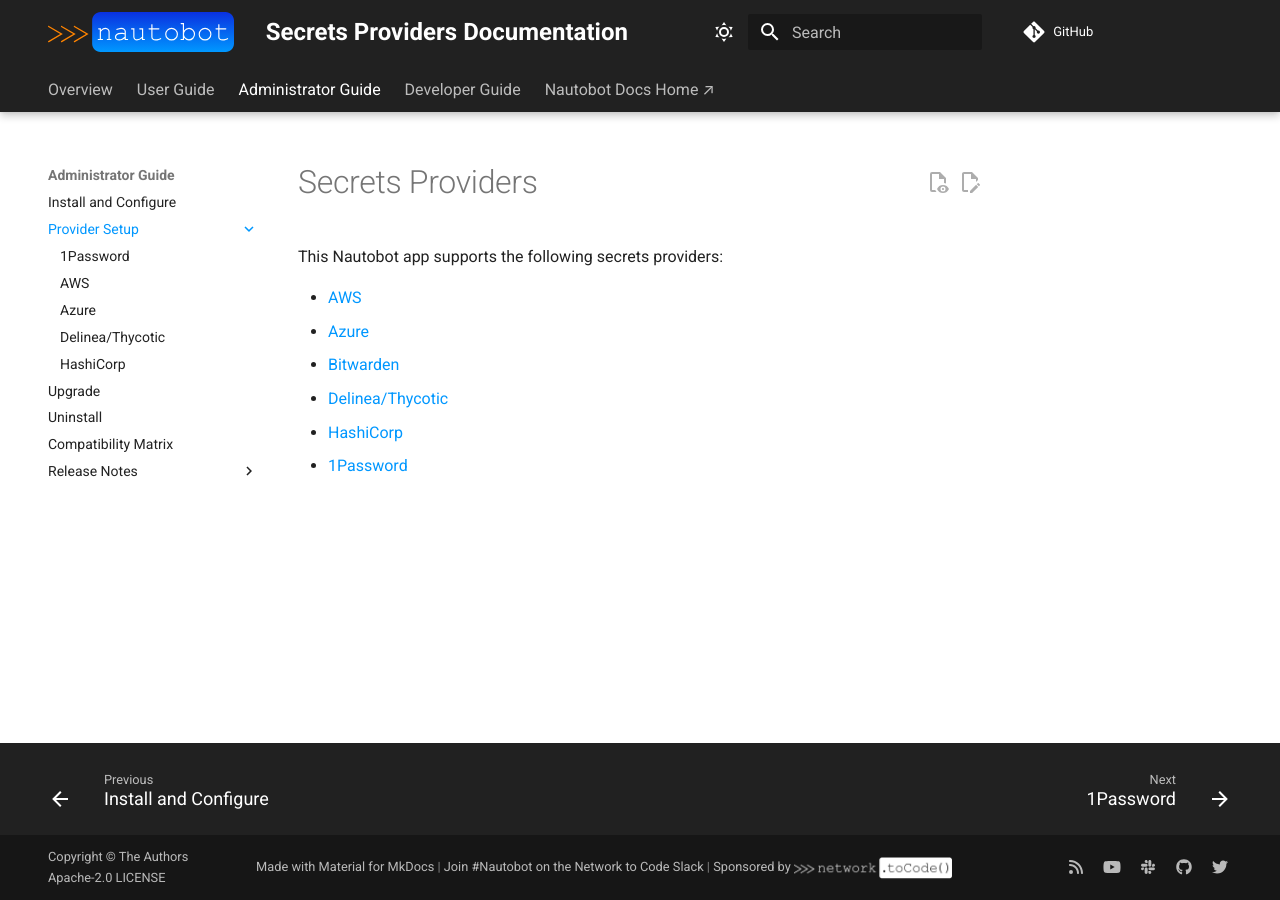
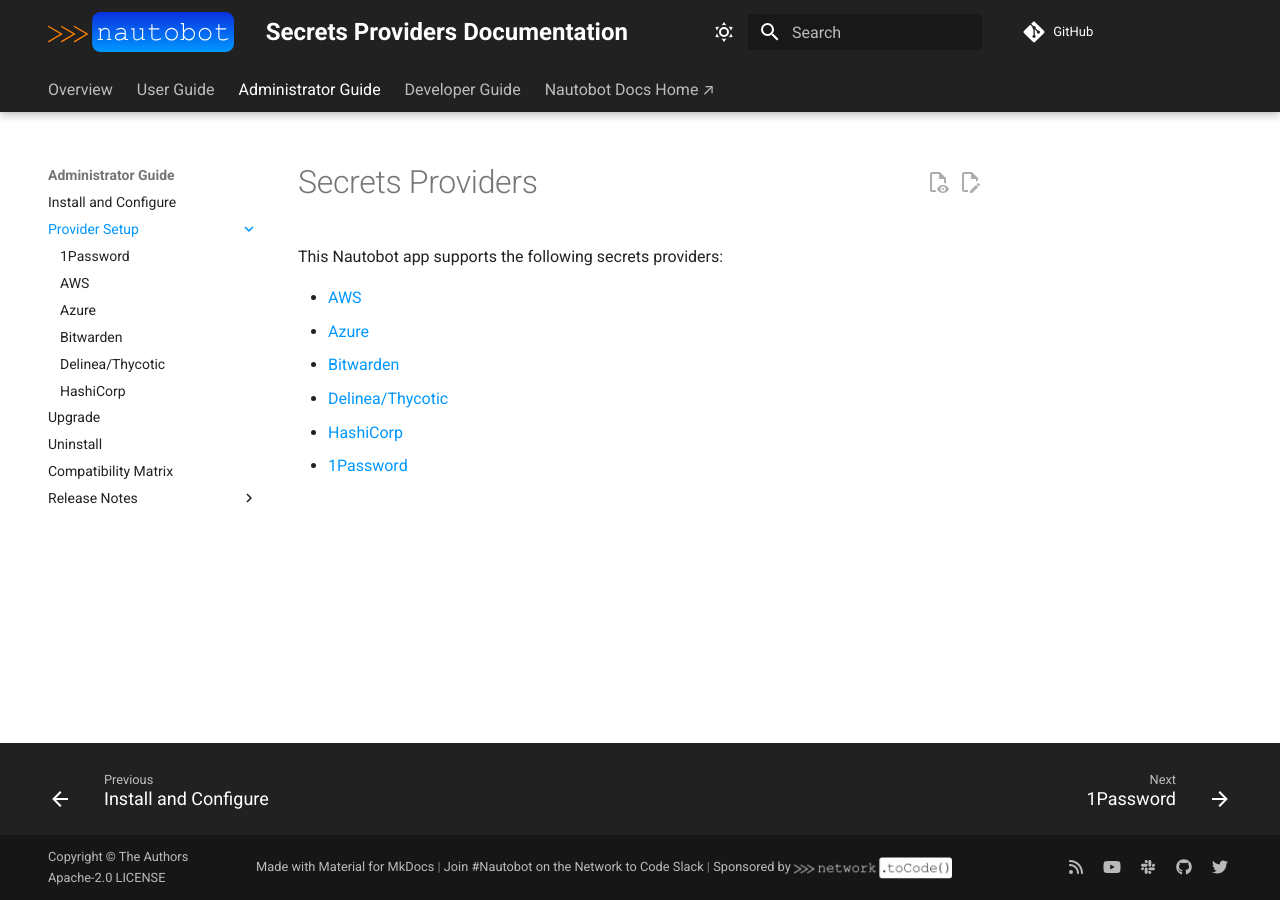
Before and after one commit to nautobot/nautobot-app-secrets-providers, an MkDocs documentation site: the page built from docs/admin/providers/index.md, in a window 1280 px wide. Built offline with MkDocs 1.6.1 and Material for MkDocs 9.7.7, drawn with Linux system fonts in a browser that asks for light colours; comment, search, counter and statistics services are not loaded.

Commit message:
Add Bitwarden

```diff
--- a/mkdocs.yml
+++ b/mkdocs.yml
@@ -116,6 +116,7 @@
           - 1Password: "admin/providers/onepassword_setup.md"
           - AWS: "admin/providers/aws_setup.md"
           - Azure: "admin/providers/azure_setup.md"
+          - Bitwarden: "admin/providers/bitwarden_setup.md"
           - Delinea/Thycotic: "admin/providers/delinea_setup.md"
           - HashiCorp: "admin/providers/hashicorp_setup.md"
       - Upgrade: "admin/upgrade.md"
```
